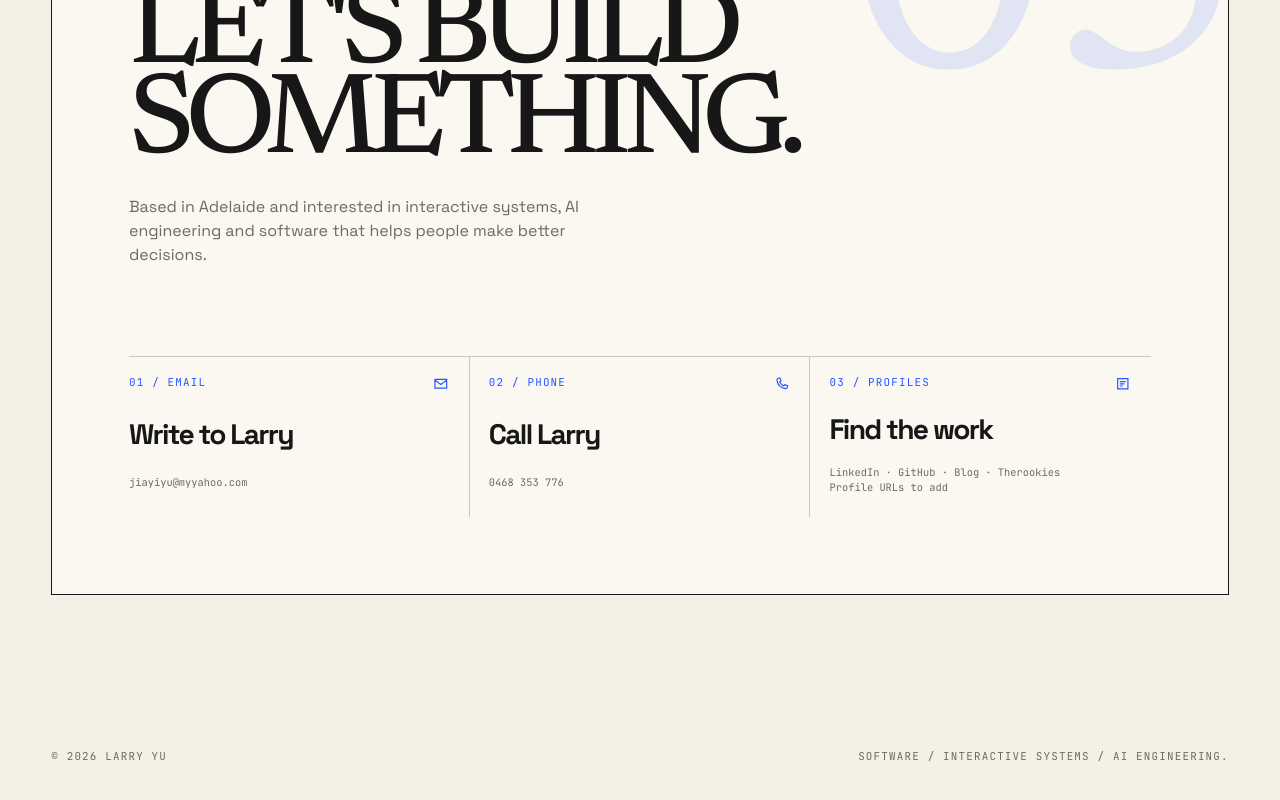
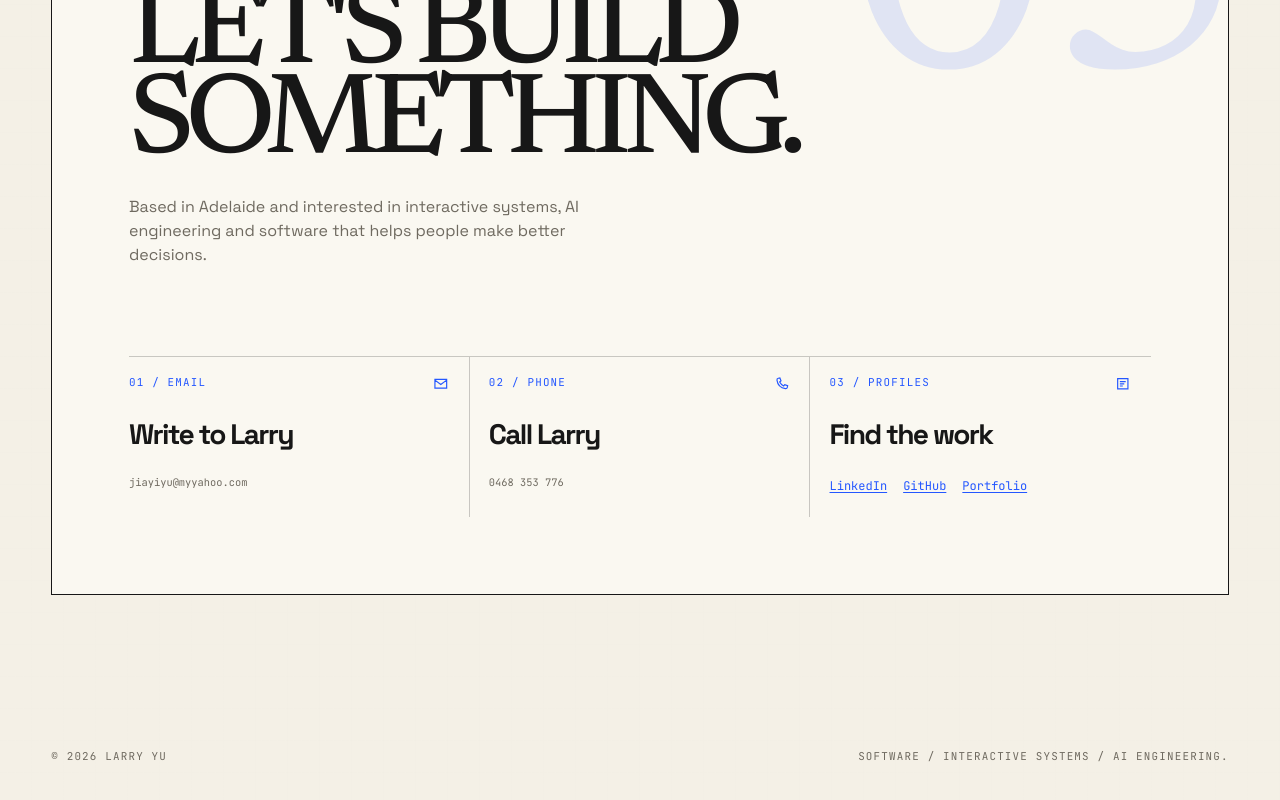
Before and after one commit to larryyu2004/MakeThings, a Next.js app: page / in a window 1280 px wide. Shown: the part 6976-7776 px from the top of the page. Built offline with nearby package versions, Linux system fonts and the light colour scheme.

Commit message:
feat(profiles): add external profile links

```diff
--- a/app/globals.css
+++ b/app/globals.css
@@ -1165,6 +1165,26 @@ html[data-theme="dark"] .notes-image__marker {
   word-break: break-word;
 }
 
+.profile-links {
+  display: flex;
+  flex-wrap: wrap;
+  align-items: center;
+  gap: 0.5rem 1rem;
+  font-family: var(--mono);
+  font-size: 0.75rem;
+}
+
+.profile-links a {
+  color: var(--blue);
+  text-decoration: underline;
+  text-underline-offset: 0.2em;
+}
+
+.profile-links a:hover,
+.profile-links a:focus-visible {
+  color: var(--blue-deep);
+}
+
 .footer {
   display: flex;
   justify-content: space-between;
--- a/components/portfolio.tsx
+++ b/components/portfolio.tsx
@@ -715,7 +715,6 @@ function ContactSection({ locale }: { locale: Locale }) {
   const t = copy[locale];
   const [revealRef, revealVisible] = useReveal<HTMLDivElement>();
   const titleLines = t.contact.title.split("\n");
-  const profileLines = t.contact.profilesDescription.split("\n");
   return (
     <section className="section section--rule" id="contact" aria-labelledby="contact-title">
       <div ref={revealRef} className={`contact-panel ${revealClassName(revealVisible)}`}>
@@ -752,14 +751,11 @@ function ContactSection({ locale }: { locale: Locale }) {
               <DocumentIcon />
             </span>
             <strong>{t.contact.profilesTitle}</strong>
-            <span>
-              {profileLines.map((line) => (
-                <span key={line}>
-                  {line}
-                  <br />
-                </span>
-              ))}
-            </span>
+            <div className="profile-links">
+              <a href="https://www.linkedin.com/in/larry-yu-29b19133b/" target="_blank" rel="noopener noreferrer">LinkedIn</a>
+              <a href="https://github.com/larryyu2004" target="_blank" rel="noopener noreferrer">GitHub</a>
+              <a href="https://makethings.vercel.app/" target="_blank" rel="noopener noreferrer">{t.contact.profilesPortfolioLabel}</a>
+            </div>
           </div>
         </div>
       </div>
--- a/index.html
+++ b/index.html
@@ -1213,6 +1213,26 @@
         font-size: 0.65rem;
         line-height: 1.5;
         word-break: break-word;
+      }
+
+      .profile-links {
+        display: flex;
+        flex-wrap: wrap;
+        align-items: center;
+        gap: 0.5rem 1rem;
+        font-family: var(--mono);
+        font-size: 0.75rem;
+      }
+
+      .profile-links a {
+        color: var(--blue);
+        text-decoration: underline;
+        text-underline-offset: 0.2em;
+      }
+
+      .profile-links a:hover,
+      .profile-links a:focus-visible {
+        color: var(--blue-deep);
       }
 
       .footer {
@@ -2256,10 +2276,11 @@
                   <path d="M5 5h14v14H5zM8 9h8M8 12h6M8 15h4" /></svg
               ></span>
               <strong>Find the work</strong>
-              <span
-                >LinkedIn · GitHub · Blog · Therookies<br />Profile URLs to
-                add</span
-              >
+              <div class="profile-links">
+                <a href="https://www.linkedin.com/in/larry-yu-29b19133b/" target="_blank" rel="noopener noreferrer">LinkedIn</a>
+                <a href="https://github.com/larryyu2004" target="_blank" rel="noopener noreferrer">GitHub</a>
+                <a href="https://makethings.vercel.app/" target="_blank" rel="noopener noreferrer">Portfolio</a>
+              </div>
             </div>
           </div>
         </div>
@@ -2382,7 +2403,7 @@
           { selector: ".contact-link:nth-child(2) strong", en: "Call Larry", zh: "致电 Larry" },
           { selector: ".contact-link:nth-child(3) .contact-link__top .mono", en: "03 / Profiles", zh: "03 / 主页" },
           { selector: ".contact-link:nth-child(3) strong", en: "Find the work", zh: "查看作品" },
-          { selector: ".contact-link:nth-child(3) > span:last-child", en: "LinkedIn · GitHub · Blog · Therookies<br />Profile URLs to add", zh: "LinkedIn · GitHub · 博客 · Therookies<br />待补充主页链接", mode: "html" },
+          { selector: ".profile-links a:nth-child(3)", en: "Portfolio", zh: "作品集" },
           { selector: ".footer__note", en: "Software / interactive systems / AI engineering.", zh: "软件 / 交互系统 / AI 工程。" },
         ];
         const localizedAttributes = [
--- a/lib/content.ts
+++ b/lib/content.ts
@@ -111,7 +111,7 @@ export type PortfolioCopy = {
     phoneTitle: string;
     profilesLabel: string;
     profilesTitle: string;
-    profilesDescription: string;
+    profilesPortfolioLabel: string;
   };
   footer: string;
 };
@@ -200,7 +200,7 @@ export const copy: Record<Locale, PortfolioCopy> = {
       phoneTitle: "Call Larry",
       profilesLabel: "03 / Profiles",
       profilesTitle: "Find the work",
-      profilesDescription: "LinkedIn · GitHub · Blog · Therookies\nProfile URLs to add",
+      profilesPortfolioLabel: "Portfolio",
     },
     footer: "Software / interactive systems / AI engineering.",
   },
@@ -283,7 +283,7 @@ export const copy: Record<Locale, PortfolioCopy> = {
       phoneTitle: "致电 Larry",
       profilesLabel: "03 / 主页",
       profilesTitle: "查看作品",
-      profilesDescription: "LinkedIn · GitHub · 博客 · Therookies\n待补充主页链接",
+      profilesPortfolioLabel: "作品集",
     },
     footer: "软件 / 交互系统 / AI 工程。",
   },
```
